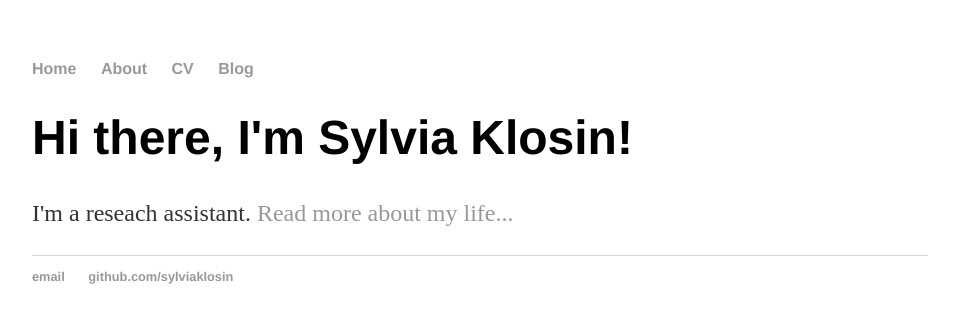
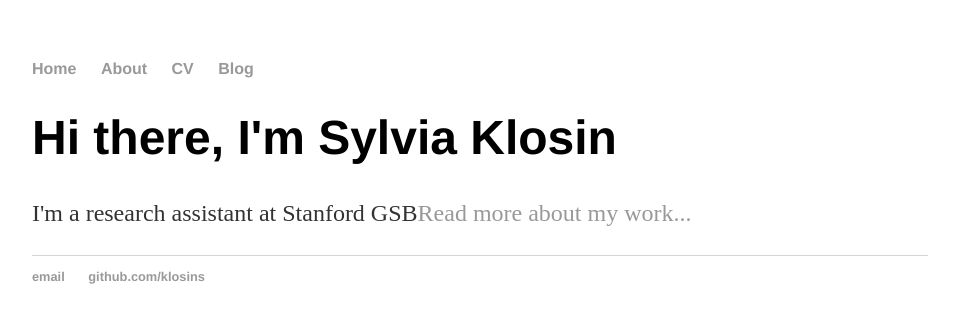
Before and after one commit to lcurrier/lcurrier.github.io, a Jekyll site: the page built from index.html, in a window 1280 px wide. Shown: the top 323 px of the page, without its empty margins (160-1119 px from the left). Built offline with Jekyll 4.4.1, drawn with Linux system fonts in a browser that asks for light colours.

Commit message:
Update index.html
update

```diff
--- a/index.html
+++ b/index.html
@@ -1,30 +1,8 @@
-<!DOCTYPE html>
-<html>
-    <head>
-        <title>Sylvia Klosin</title>
-        <!-- link to main stylesheet -->
-        <link rel="stylesheet" type="text/css" href="/css/main.css">
-    </head>
-    <body>
-        <nav>
-           <ul>
-               <li><a href="/">Home</a></li>
-                <li><a href="/about">About</a></li>
-               <li><a href="/cv">CV</a></li>
-               <li><a href="/blog">Blog</a></li>
-           </ul>
-        </nav>
-        <div class="container">
-           <div class="blurb">
-               <h1>Hi there, I'm Sylvia Klosin!</h1>
-                <p>I'm a reseach assistant. <a href="/about">Read more about my life...</a></p>
-           </div><!-- /.blurb -->
-        </div><!-- /.container -->
-        <footer>
-           <ul>
-               <li><a href="mailto:sylviaklosin@gmail.com">email</a></li>
-               <li><a href="https://github.com/sylviaklosin">github.com/sylviaklosin</a></li>
-            </ul>
-        </footer>
-    </body>
-</html>
+---
+layout: default
+title: Sylvia Klosin
+---
+<div class="blurb">
+    <h1>Hi there, I'm Sylvia Klosin</h1>
+    <p>I'm a research assistant at Stanford GSB<a href="/about">Read more about my work...</a></p>
+</div><!-- /.blurb -->
```
